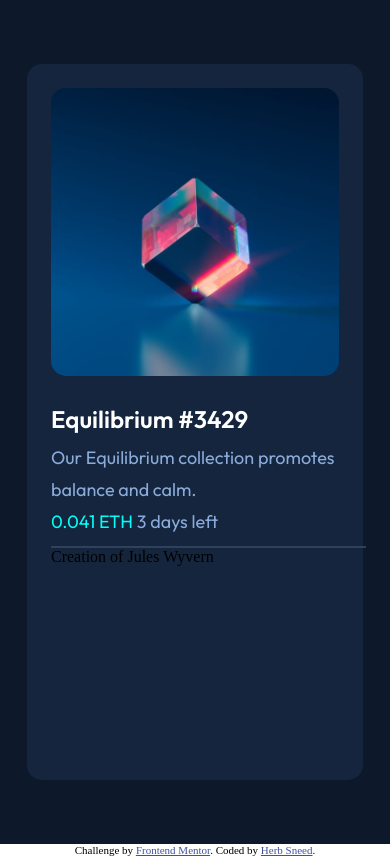
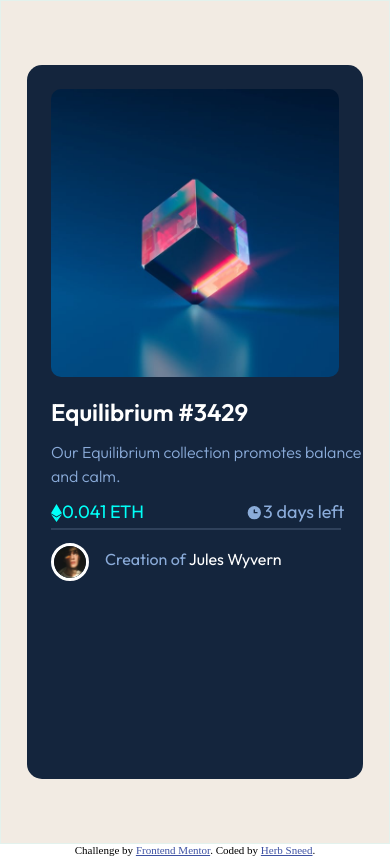
Before and after one commit to HerbSkeeno/NFT_FM, a plain HTML site: page index.html in a window 390 px wide. Drawn offline with Linux system fonts and the light colour scheme.

Commit message:
24 Nov
Mobile Design Complete!!!

```diff
--- a/NFT.css
+++ b/NFT.css
@@ -5,19 +5,19 @@ p, pre{
 	font-size: 18px;
 	color: hsl(215, 51%, 70%);
 	line-height: 2rem;
-
-
 }
 
 h1 {
 	font-family: Outfit, sans-serif;
 	color: white;
-	margin-bottom: .5rem;
+	margin-top: 0rem;
+	margin-bottom: .8rem;
 }
 
 hr {
 	border: 1px solid hsl(215, 32%, 27%);
 	margin-top: .5rem;
+	width: 18rem;
 }
 
 .bg {
@@ -33,18 +33,23 @@ hr {
 
  .ad_container{
  	flex: 1;
- 	margin: auto;
  	margin-top: 4rem;
  	margin-bottom: 4rem;
 	background-color: hsl(216, 50%, 16%);
 	width: 21rem;
 	border-radius: 15px;
+	align-items: center;
+    flex-direction: column;
+    justify-content: center;
 }
 
 .ad_container > picture > img{
-	margin: 1.5rem;
+	margin-top: 1.5rem;
+	margin-left: 1.5rem;
+	margin-right: 1.5rem;
+	margin-bottom: 1rem;
 	width: 18rem;
-	border-radius: 15px;
+	border-radius: 10px;
 }
 
  .ad_container article{
@@ -54,7 +59,56 @@ hr {
 }
 
  .article_text{
- 	position: fixed;
+ 	line-height: 1.5rem;
  	font-weight: 300;
- 	top: 50rem;
+ 	font-size: 16px;
+ 	margin-bottom: .5rem;
 }
+
+.ETH_price{
+	width: 10rem;
+	float: left;
+}
+
+.ETH_price > img{
+	float: left;
+	padding-top: .5rem;
+}
+
+.days{
+	width: 7.5em;
+	float: right;
+
+}
+.days > img{
+	float: left;
+	padding-top: .5rem;
+}
+
+.creator{
+	margin-top: .8rem;
+}
+
+.creator > img{
+	margin-right: 1rem;
+	width: 2rem;
+	display: block;
+	border-radius: 100%;
+	border: 3px solid white;
+	float: left;
+
+}
+
+@media only screen and (min-width: 376px) {
+
+	.bg {
+	display: flex;
+	background-color: hsl(30, 38%, 92%);
+	width: auto;
+	height: 100vh;
+	align-items: center;
+    flex-direction: column;
+    justify-content: center;
+	box-sizing: border-box;
+	border: 1px solid hsl(158, 36%, 92%);
+}
--- a/index.html
+++ b/index.html
@@ -22,22 +22,32 @@
 
 
       <picture>
-          <img src="images/image-equilibrium.jpg" alt="Gabrielle Chanel - Images">
+          <img src="images/image-equilibrium.jpg" alt="Equilibrium - Images">
       </picture>
 
       <article>
         <h1> Equilibrium #3429 </h1>
-        <p>Our Equilibrium collection promotes balance and calm. </p>
-        <p> <span style="color: hsl(178, 100%, 50%)">0.041 ETH </span>3 days left </p>
+        <p class="article_text">Our Equilibrium collection promotes balance and calm. </p>
+
+      <div class="ETH_price">
+        <img src="images/icon-ethereum.svg">
+        <p>
+        <span style="color: hsl(178, 100%, 50%);">0.041 ETH </span>
+        </p>
+      </div>
+
+      <div class="days">
+        <img src="images/icon-clock.svg">
+        <p>3 days left</p>
+      </div>
 
         <hr>
-          <picture>
 
-          </picture>
+        <div class="creator">
+        <img src="images/image-avatar.png" alt="Equilibrium - Images">
+        </div>
 
-
-
-  Creation of Jules Wyvern
+        <p style="font-size: 16px"> Creation of <span style="color:white"> Jules Wyvern </span> </p>
 
       </article>
     </div>
```
